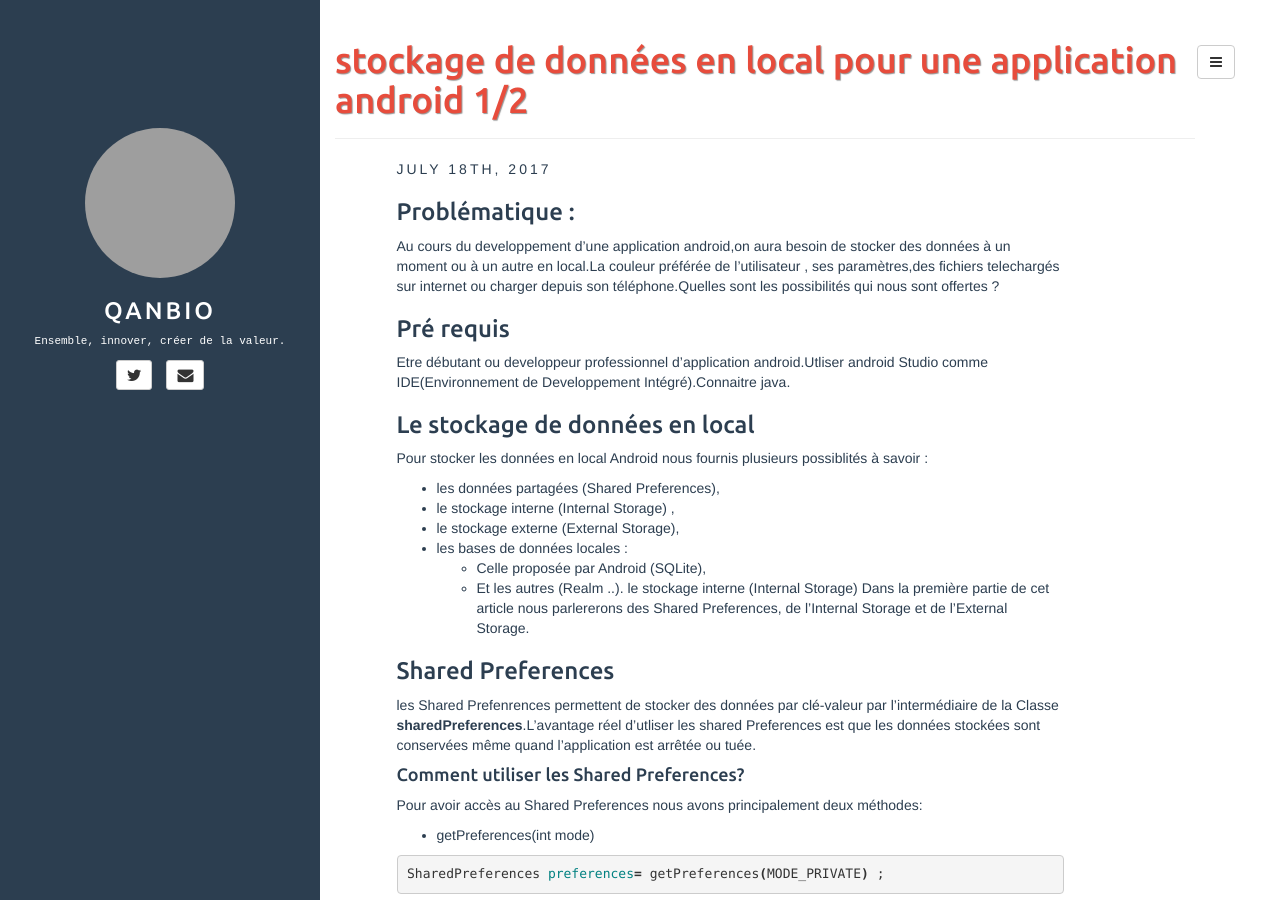
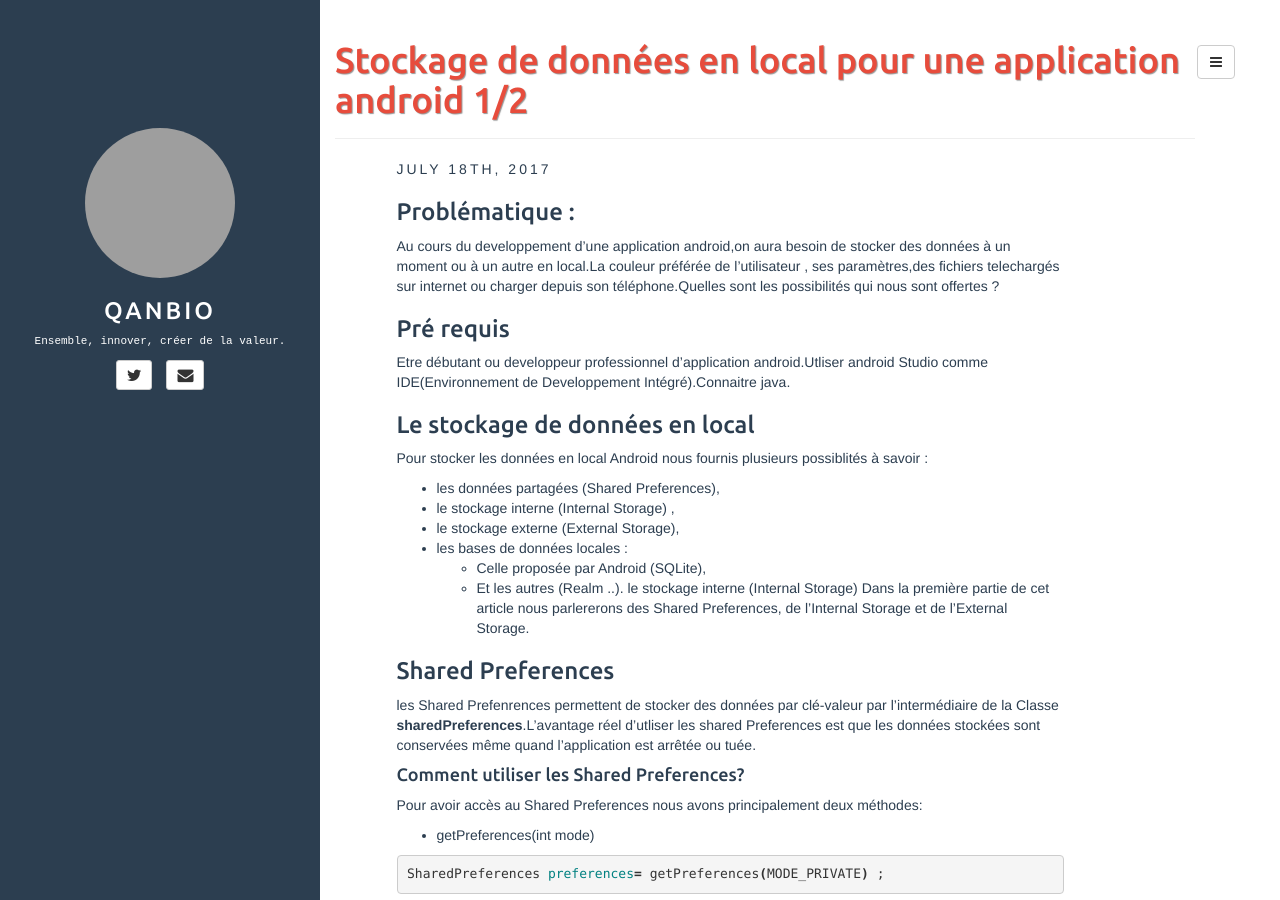
Before and after one commit to qanbio/blog, a Jekyll site: the page built from _posts/2017-07-18-stocker-les-donnees-en-local-pour-une-application-android.md, in a window 1280 px wide and 900 px high. Built offline with Jekyll 4.4.1, drawn with Linux system fonts in a browser that asks for light colours; comment, search, counter and statistics services are not loaded; grey boxes are pictures that could not be loaded.

```diff
--- a/_posts/2017-07-18-stocker-les-donnees-en-local-pour-une-application-android.md
+++ b/_posts/2017-07-18-stocker-les-donnees-en-local-pour-une-application-android.md
@@ -1,6 +1,6 @@
 ---
 layout: post
-title: stockage de données en local pour une application android 1/2
+title: Stockage de données en local pour une application android 1/2
 categories: [tech]
 tags: [android, java, realm, sharedPreferences,Storage,Internal Storage,External Storage,database,SQLite]
 author: crepin_fadjo
```
